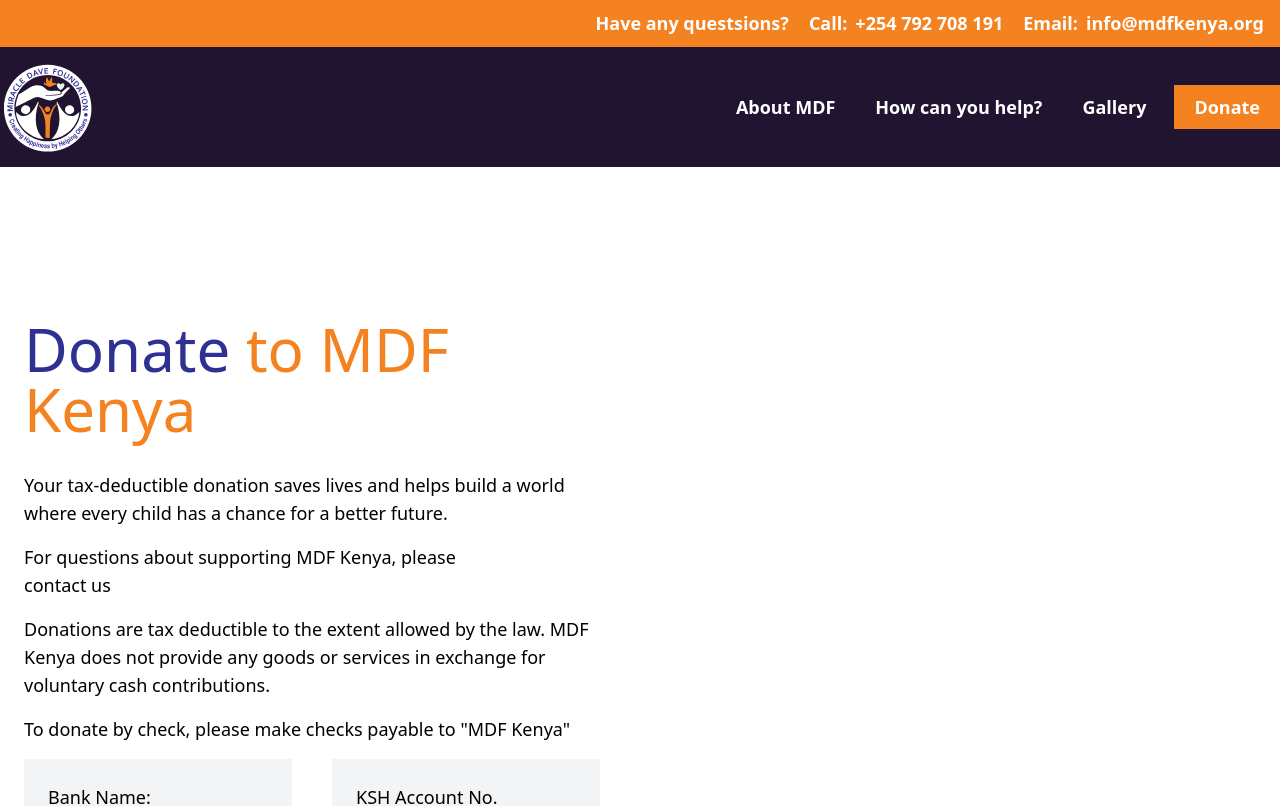
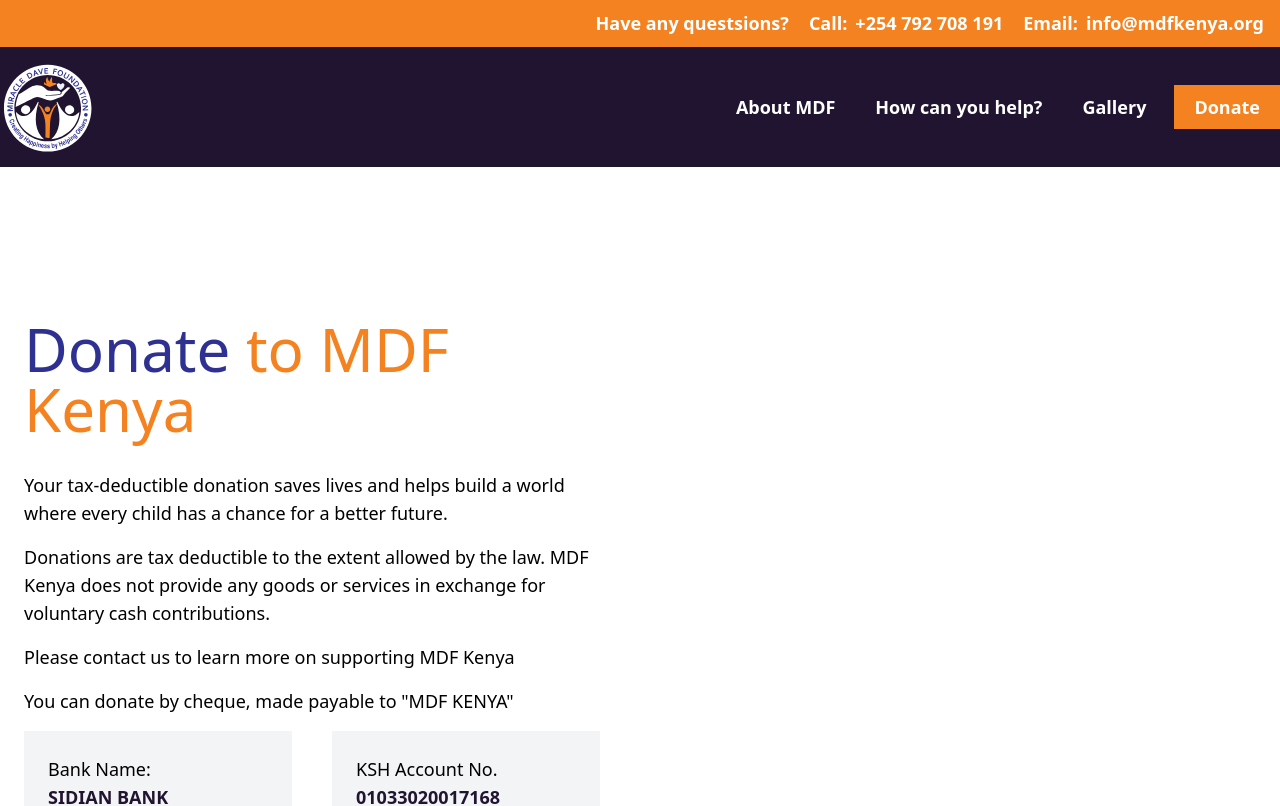
Before and after one commit to Alex-Cosmas/mdf-redesign, a Next.js app: page /donations in a window 1280 px wide. Shown: the top 806 px of the page. Built offline with nearby package versions, Linux system fonts and the light colour scheme.

Commit message:
Contact link fixed

```diff
--- a/pages/donations.js
+++ b/pages/donations.js
@@ -29,14 +29,7 @@
               Your tax-deductible donation saves lives and helps build a world
               where every child has a chance for a better future.{" "}
             </p>
-            <p>
-              For questions about supporting MDF Kenya, please{" "}
-              <Link href="/posts/post2">
 
-                <p>contact us</p>
-
-              </Link>{" "}
-            </p>
             <p>
               Donations are tax deductible to the extent allowed by the law.
               MDF Kenya does not provide any goods or services in exchange for
@@ -44,7 +37,11 @@
             </p>
 
             <p>
-              To donate by check, please make checks payable to "MDF Kenya"{" "}
+              Please contact us to learn more on supporting MDF Kenya
+            </p>
+
+            <p>
+              You can donate by cheque, made payable to "MDF KENYA"
             </p>
 
             <div className="grid grid-cols-2 gap-10 ">
```
